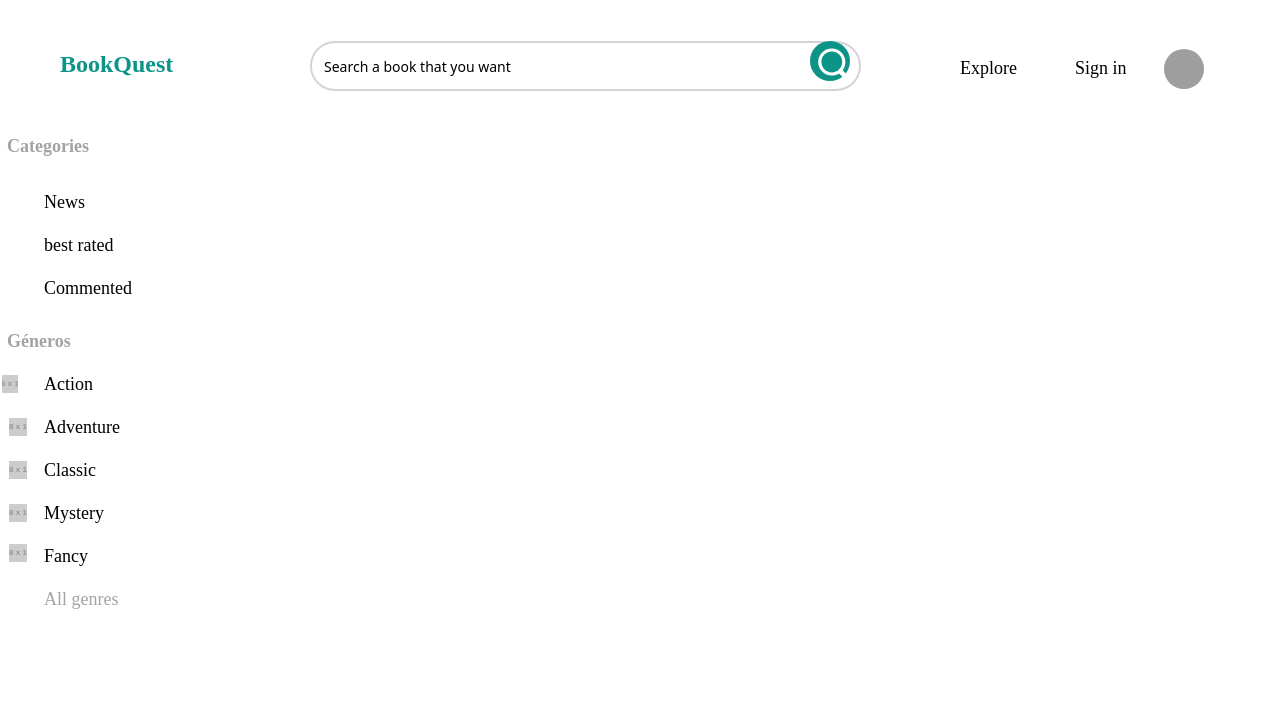
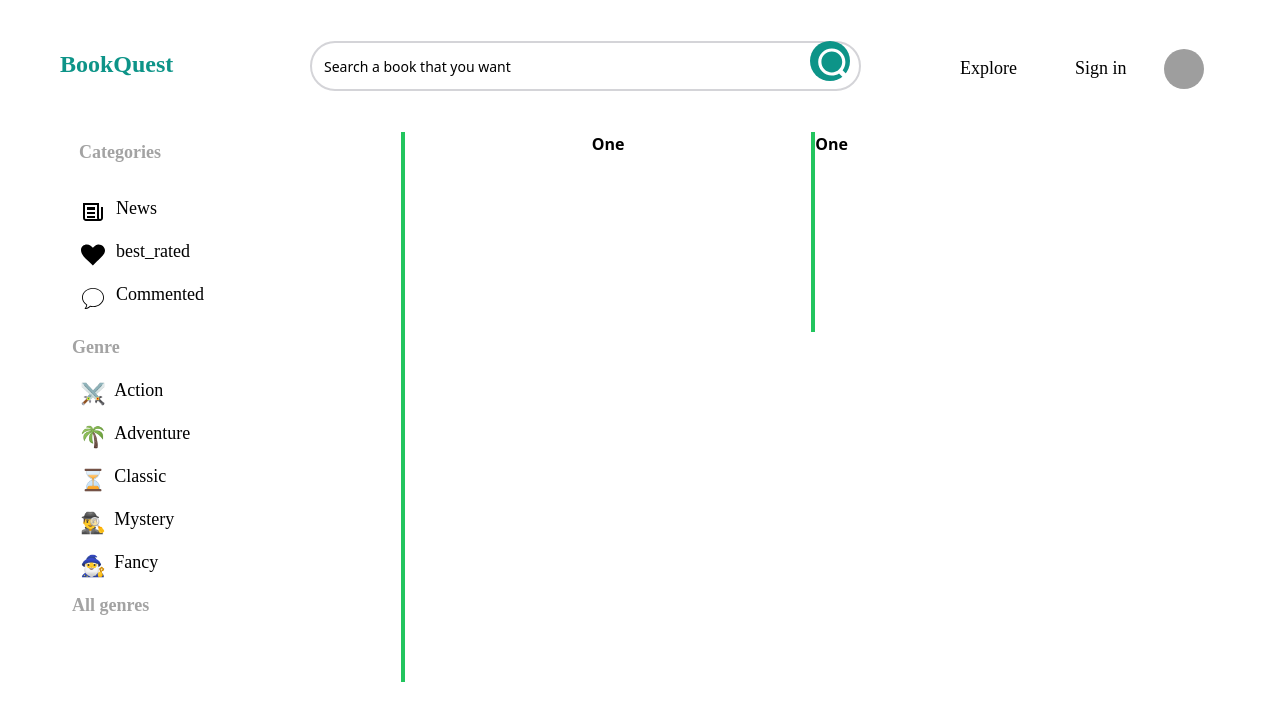
Before and after one commit to Prazpa/BookQuest, a React (Vite) app: page /Detailpage in a window 1280 px wide. Shown: the top 720 px of the page. Built offline with nearby package versions, Linux system fonts and the light colour scheme; grey boxes are pictures that could not be loaded.

Commit message:
Build LeftPanel

```diff
--- a/package.json
+++ b/package.json
@@ -10,9 +10,11 @@
     "preview": "vite preview"
   },
   "dependencies": {
+    "@radix-ui/react-accordion": "^1.1.2",
     "@radix-ui/react-avatar": "^1.0.4",
     "@radix-ui/react-dialog": "^1.0.5",
     "@radix-ui/react-label": "^2.0.2",
+    "@radix-ui/react-scroll-area": "^1.0.5",
     "@radix-ui/react-slot": "^1.0.2",
     "class-variance-authority": "^0.7.0",
     "clsx": "^2.1.0",
--- a/src/LeftPanel/LeftPanel.tsx
+++ b/src/LeftPanel/LeftPanel.tsx
@@ -1,46 +1,101 @@
+import { Button } from "@/components/ui/button"
 
 function LeftPanel() {
     return (
-        <div className="Leftpanel w-[144.11px] h-[476px] relative">
-            <div className="Categorias w-[144.11px] h-[165px] left-0 top-0 absolute">
-                <div className="Categories left-[7.11px] top-0 absolute text-neutral-400 text-lg font-semibold font-['Overpass']">Categories</div>
-                <div className="Novedades w-[88.11px] h-[23px] left-0 top-[56px] absolute">
-                    <div className="News left-[44.11px] top-0 absolute text-black text-lg font-normal font-['Overpass']">News</div>
+        <div className="mx-[56px] w-[144.11px] h-[550px] relative">
+
+            {/* Categories */}
+            <div className="w-[144.11px] h-[165px] absolute">
+                <Button className="left-[7.11px] absolute text-neutral-400 text-lg font-semibold font-['Overpass']">Categories</Button>
+
+                <div className="hover:bg-[#F9EFCB] rounded w-[240px] h-[50px] top-[56px] absolute ">
+                    <svg
+                        className="absolute left-[25px] top-[12px]"
+                        xmlns="http://www.w3.org/2000/svg"
+                        x="0px"
+                        y="0px"
+                        width="24"
+                        height="24"
+                        viewBox="0 0 24 24"
+                    >
+                        <path d="M 2 3 L 2 18 C 2 19.64497 3.3550302 21 5 21 L 19 21 C 20.64497 21 22 19.64497 22 18 L 22 7 L 20 7 L 20 18 C 20 18.56503 19.56503 19 19 19 C 18.43497 19 18 18.56503 18 18 L 18 3 L 2 3 z M 4 5 L 16 5 L 16 18 C 16 18.388348 16.278986 18.657986 16.416016 19 L 5 19 C 4.4349698 19 4 18.56503 4 18 L 4 5 z M 6 7 L 6 10 L 14 10 L 14 7 L 6 7 z M 6 12 L 6 14 L 14 14 L 14 12 L 6 12 z M 6 16 L 6 18 L 14 18 L 14 16 L 6 16 z"></path>
+                    </svg>
+                    <Button className="left-[44.11px] absolute text-black text-lg font-normal font-['Overpass']">News</Button>
                 </div>
-                <div className="Mejorvalorados w-[126.11px] h-[23px] left-0 top-[99px] absolute">
-                    <div className="BestRated left-[44.11px] top-0 absolute text-black text-lg font-normal font-['Overpass']">best rated</div>
+
+                <div className="hover:bg-[#F9EFCB] rounded w-[240px] h-[50px] top-[99px] absolute">
+                <svg
+                    className="absolute left-[25px] top-[12px]"
+                    xmlns="http://www.w3.org/2000/svg"
+                    x="0px"
+                    y="0px"
+                    width="24"
+                    height="24"
+                    viewBox="0 0 122.88 107.41"
+                >
+                    <style type="text/css"></style>
+                    <g>
+                        <path d="M60.83,17.19C68.84,8.84,74.45,1.62,86.79,0.21c23.17-2.66,44.48,21.06,32.78,44.41 c-3.33,6.65-10.11,14.56-17.61,22.32c-8.23,8.52-17.34,16.87-23.72,23.2l-17.4,17.26L46.46,93.56C29.16,76.9,0.95,55.93,0.02,29.95 C-0.63,11.75,13.73,0.09,30.25,0.3C45.01,0.5,51.22,7.84,60.83,17.19L60.83,17.19L60.83,17.19z"/>
+                    </g>
+                </svg>
+                    <Button className="left-[44.11px] top-0 absolute text-black text-lg font-normal font-['Overpass']">best_rated</Button>
                 </div>
-                <div className="Comentados w-[144.11px] h-[23px] left-0 top-[142px] absolute">
-                    <div className="Commented left-[44.11px] top-0 absolute text-black text-lg font-normal font-['Overpass']">Commented</div>
+
+                <div className="hover:bg-[#F9EFCB] rounded w-[240px] h-[50px] top-[142px] absolute">
+                <svg
+                    className="absolute left-[25px] top-[12px]"
+                    xmlns="http://www.w3.org/2000/svg"
+                    x="0px"
+                    y="0px"
+                    width="24"
+                    height="24"
+                    viewBox="0 0 50 50"
+                >
+                    <path d="M 25 4.0625 C 12.414063 4.0625 2.0625 12.925781 2.0625 24 C 2.0625 30.425781 5.625 36.09375 11 39.71875 C 10.992188 39.933594 11 40.265625 10.71875 41.3125 C 10.371094 42.605469 9.683594 44.4375 8.25 46.46875 L 7.21875 47.90625 L 9 47.9375 C 15.175781 47.964844 18.753906 43.90625 19.3125 43.25 C 21.136719 43.65625 23.035156 43.9375 25 43.9375 C 37.582031 43.9375 47.9375 35.074219 47.9375 24 C 47.9375 12.925781 37.582031 4.0625 25 4.0625 Z M 25 5.9375 C 36.714844 5.9375 46.0625 14.089844 46.0625 24 C 46.0625 33.910156 36.714844 42.0625 25 42.0625 C 22.996094 42.0625 21.050781 41.820313 19.21875 41.375 L 18.65625 41.25 L 18.28125 41.71875 C 18.28125 41.71875 15.390625 44.976563 10.78125 45.75 C 11.613281 44.257813 12.246094 42.871094 12.53125 41.8125 C 12.929688 40.332031 12.9375 39.3125 12.9375 39.3125 L 12.9375 38.8125 L 12.5 38.53125 C 7.273438 35.21875 3.9375 29.941406 3.9375 24 C 3.9375 14.089844 13.28125 5.9375 25 5.9375 Z"></path>
+                </svg>
+                    <Button className="left-[44.11px] top-0 absolute text-black text-lg font-normal font-['Overpass']">Commented</Button>
                 </div>
             </div>
-            <div className="Generos w-[126.33px] h-[281px] left-[1.78px] top-[195px] absolute">
-                <div className="GNeros left-[5.33px] top-0 absolute text-neutral-400 text-lg font-semibold font-['Overpass']">Géneros</div>
-                <div className="Accion w-[94.33px] h-[23px] left-0 top-[43px] absolute">
-                    <div className="Action left-[42.33px] top-0 absolute text-black text-lg font-normal font-['Overpass']">Action</div>
-                    <img className="Image1 w-4 h-[18px] left-0 top-[5px] absolute" src="https://via.placeholder.com/16x18" />
+
+            {/* Genre */}
+            <div className="w-[144.11px] h-[281px] top-[195px] absolute">
+
+                <Button className="absolute text-neutral-400 text-lg font-semibold font-['Overpass']">Genre</Button>
+
+                <div className="hover:bg-[#F6E7AE] rounded w-[240px] h-[50px] top-[43px] absolute">
+                    <img className="w-[24px] h-[24px] absolute left-[25px] top-[12px]" src="src/assets/image_1.png"/>
+                    <Button className="left-[42.33px] absolute text-black text-lg font-normal font-['Overpass']">Action</Button>
                 </div>
-                <div className="Aventura w-[119px] h-[23px] left-[7.33px] top-[86px] absolute">
-                    <img className="Image2 w-[18px] h-[18px] left-0 top-[5px] absolute" src="https://via.placeholder.com/18x18" />
-                    <div className="Adventure left-[35px] top-0 absolute text-black text-lg font-normal font-['Overpass']">Adventure</div>
+
+                <div className="hover:bg-[#F6E7AE] rounded w-[240px] h-[50px] top-[86px] absolute">
+                    <img className="w-[24px] h-[24px] absolute left-[25px] top-[12px]" src="src/assets/image_2.png"/>
+                    <Button className="left-[42.33px] absolute text-black text-lg font-normal font-['Overpass']">Adventure</Button>
                 </div>
-                <div className="Classic w-[92px] h-[23px] left-[7.33px] top-[129px] absolute">
-                    <div className="Classic left-[35px] top-0 absolute text-black text-lg font-normal font-['Overpass']">Classic</div>
-                    <img className="Image3 w-[18px] h-[18px] left-0 top-[5px] absolute" src="https://via.placeholder.com/18x18" />
+
+                <div className="hover:bg-[#F6E7AE] rounded w-[240px] h-[50px] top-[129px] absolute">
+                    <img className="w-[24px] h-[24px] absolute left-[25px] top-[12px]" src="src/assets/image_3.png"/>
+                    <Button className="left-[42.33px] absolute text-black text-lg font-normal font-['Overpass']">Classic</Button>
                 </div>
-                <div className="Misterio w-[101px] h-[23px] left-[7.33px] top-[172px] absolute">
-                    <div className="Mystery left-[35px] top-0 absolute text-black text-lg font-normal font-['Overpass']">Mystery</div>
-                    <img className="Image4 w-[18px] h-[18px] left-0 top-[5px] absolute" src="https://via.placeholder.com/18x18" />
+
+                <div className="hover:bg-[#F6E7AE] rounded w-[240px] h-[50px] top-[172px] absolute">
+                    <img className="w-[24px] h-[24px] absolute left-[25px] top-[12px]" src="src/assets/image_4.png"/>
+                    <Button className="left-[42.33px] absolute text-black text-lg font-normal font-['Overpass']">Mystery</Button>
                 </div>
-                <div className="Fantasia w-[83px] h-[23px] left-[7.33px] top-[215px] absolute">
-                    <div className="Fancy left-[35px] top-0 absolute text-black text-lg font-normal font-['Overpass']">Fancy</div>
-                    <img className="Image5 w-[18px] h-[18px] left-0 top-[2px] absolute" src="https://via.placeholder.com/18x18" />
+
+                <div className="hover:bg-[#F6E7AE] rounded w-[240px] h-[50px] top-[215px] absolute">
+                    <img className="w-[24px] h-[24px] absolute left-[25px] top-[12px]" src="src/assets/image_5.png"/>
+                    <Button className="left-[42.33px] absolute text-black text-lg font-normal font-['Overpass']">Fancy</Button>
                 </div>
-                <div className="Allgenres w-[123.33px] h-[23px] left-0 top-[258px] absolute">
-                    <div className="AllGenres left-[42.33px] top-0 absolute text-neutral-400 text-lg font-normal font-['Overpass']">All genres</div>
+
+                <div className="w-[123.33px] h-[23px] top-[258px] absolute">
+                    <Button className="absolute text-neutral-400 text-lg font-bold font-['Overpass']">All genres</Button>
                 </div>
             </div>
         </div>
+
+
+
+
 
     )
 }
--- a/src/Page/Detailpage/Detailpage.tsx
+++ b/src/Page/Detailpage/Detailpage.tsx
@@ -1,12 +1,12 @@
 import '../../App.css'
 import { Topbar } from '../../Topbar/Topbar'
-import LeftPanel  from "../../LeftPanel/LeftPanel";
+import Resizepage from '@/Resizepage/Resize';
 
 function Detailpage() {
   return (
-    <div className='box'>
+    <div className='relative'>
         <Topbar/>
-        <LeftPanel/>
+        <Resizepage/>
     </div>
   )
 }
--- /dev/null
+++ b/src/Resizepage/Resize.tsx
@@ -0,0 +1,44 @@
+import LeftPanel from "@/LeftPanel/LeftPanel"
+import {
+    ResizableHandle,
+    ResizablePanel,
+    ResizablePanelGroup,
+} from "@/components/ui/resizable"
+
+function Resizepage() {
+    return (
+        <div className="relative">
+            <ResizablePanelGroup
+                direction="horizontal"
+                className="w-[1216px] rounded"
+            >
+                <ResizablePanel>
+                    <div className="flex border-r-4 border-green-500 overflow-hidden h-auto">
+                        <LeftPanel/>
+                    </div>
+                </ResizablePanel>
+
+                <ResizableHandle />
+
+                <ResizablePanel>
+                    <div className="flex h-[200px] justify-center ">
+                        <span className="font-semibold">One</span>
+                    </div>
+                </ResizablePanel>
+
+                <ResizableHandle />
+                <ResizablePanel >
+                    <div className="flex h-[200px] border-l-4 border-green-500">
+                        <span className="font-semibold">One</span>
+                    </div>
+                </ResizablePanel>
+
+            </ResizablePanelGroup>
+        </div>
+
+
+
+    )
+}
+
+export default Resizepage
```
Also changed, not shown: src/components/ui/accordion.tsx (added, +58 -0 lines), src/components/ui/scroll-area.tsx (added, +48 -0 lines), 1 other file (tests, documents, lock files or other folders).
